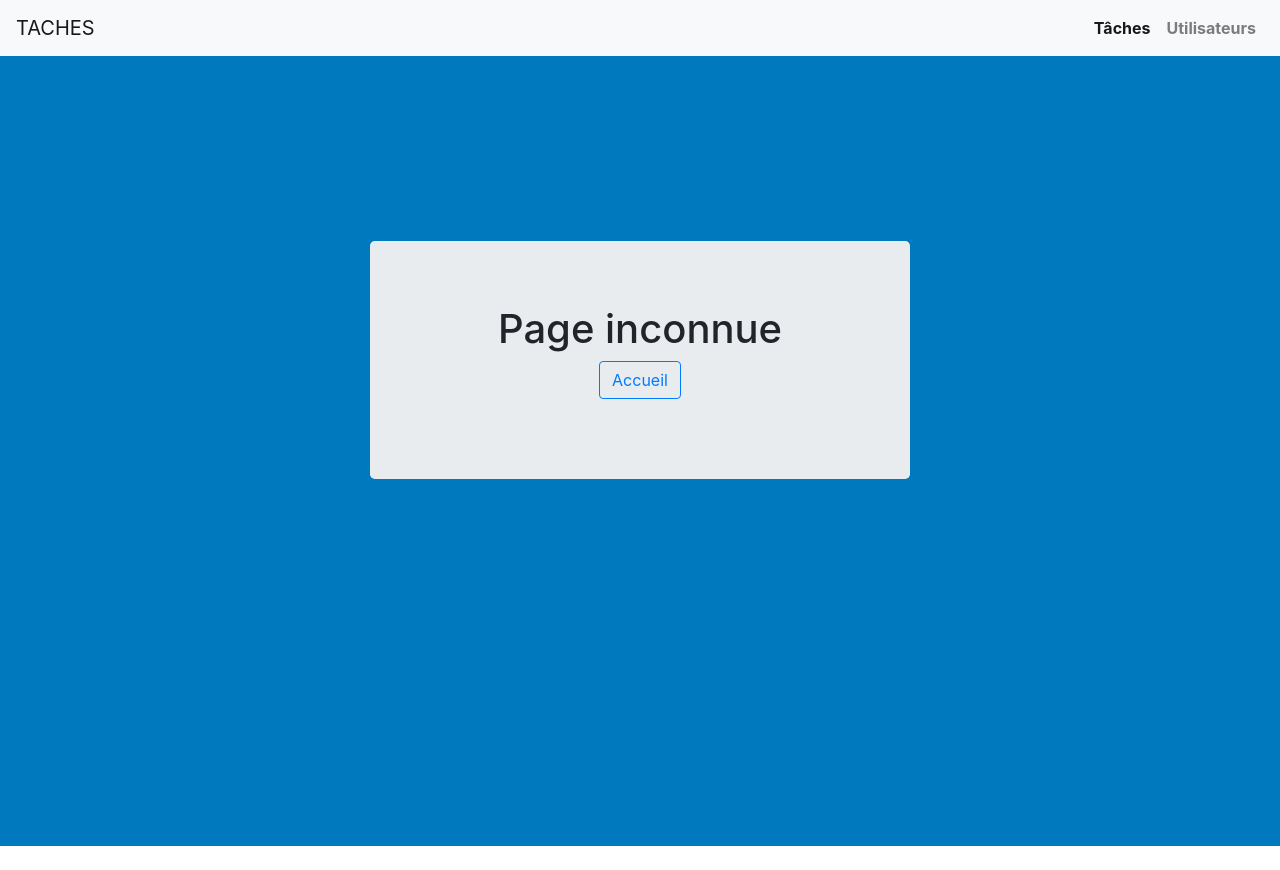
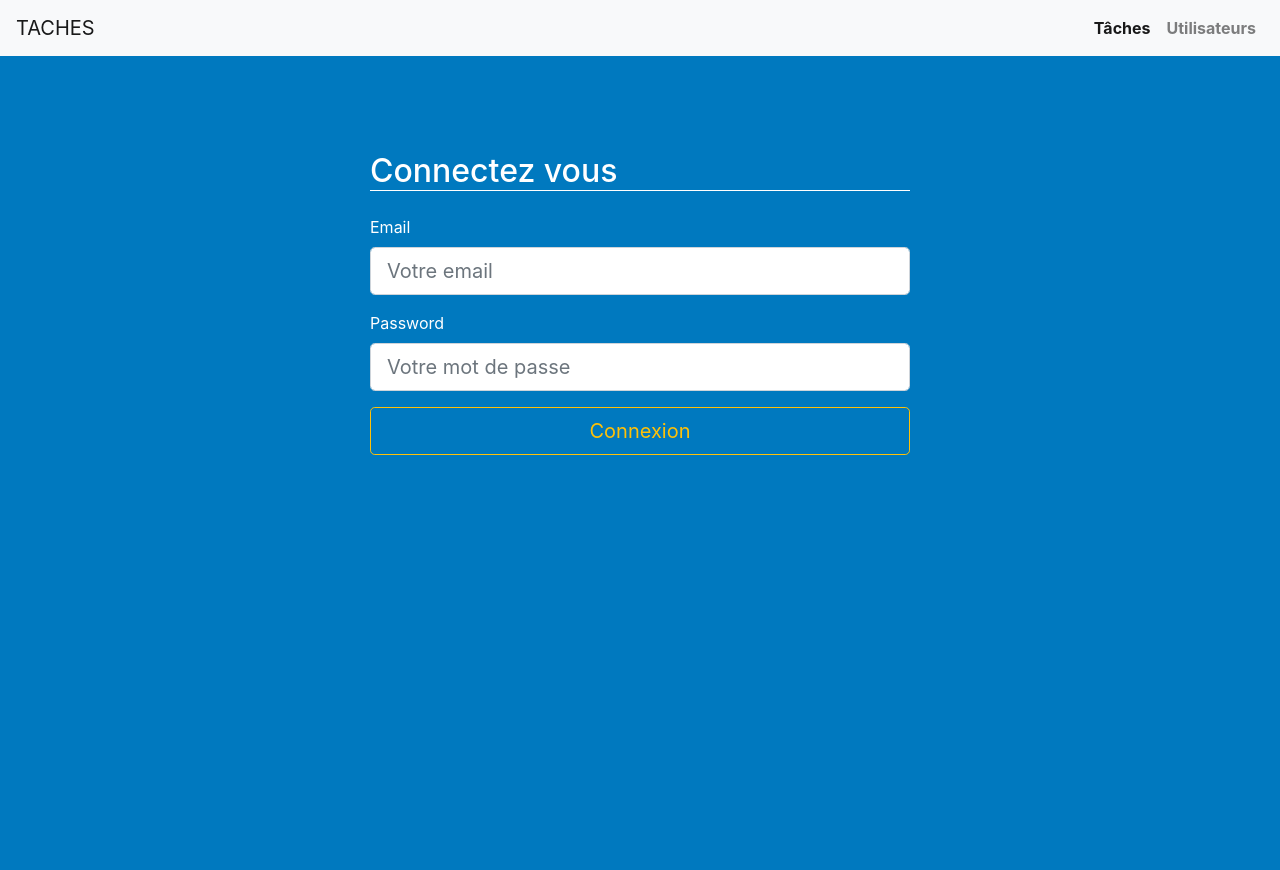
Before and after one commit to simachille/taches-react, a React (Create React App) app: page /sign-in in a window 1280 px wide. Before the commit the page ends 846 px from the top, so only its background shows below. Built offline with nearby package versions, Linux system fonts and the light colour scheme.

Commit message:
composants

```diff
--- a/src/App.js
+++ b/src/App.js
@@ -6,8 +6,15 @@ import TaskEdit from "./components/task-edit/task-edit";
 import Welcome from "./components/welcome/welcome";
 import Tasks from "./components/tasks/tasks";
 
-import { BrowserRouter as Router, Route, Switch } from "react-router-dom";
-import NoMath from "./components/no-match/no-match";
+import {
+  BrowserRouter as Router,
+  Route,
+  Switch,
+  Redirect
+} from "react-router-dom";
+import NoMatch from "./components/no-match/no-match";
+import SignIn from "./components/sign-in/sign-in";
+import AuthProvider from "./context/auth-provider";
 
 function App() {
   return (
@@ -16,13 +23,15 @@ function App() {
         <Header />
         <main className="container-fluid main">
           <Switch>
-            <Route exact path="/" component={Welcome} />
+            <Redirect exact from="/" to="/home" />
+            <Route path="/home" component={Welcome} />
             <Route path="/utilisateurs" component={Users} />
             <Route path="/taches/nouvelle" component={TaskEdit} />
             <Route exact path="/taches" component={Tasks} />
             <Route path="/taches/:id" component={TaskEdit} />
+            <Route path="/sign-in" component={SignIn} />
             <Route path="*">
-              <NoMath />
+              <NoMatch />
             </Route>
           </Switch>
         </main>
--- a/src/components/no-match/no-match.jsx
+++ b/src/components/no-match/no-match.jsx
@@ -2,7 +2,7 @@ import React from "react";
 import { useHistory } from "react-router-dom";
 import { Container, Jumbotron, Button, Row, Col } from "react-bootstrap";
 
-const NoMath = () => {
+const NoMatch = () => {
   const history = useHistory();
   const redirectToHome = () => {
     history.push("/");
@@ -32,4 +32,4 @@ const NoMath = () => {
   );
 };
 
-export default NoMath;
+export default NoMatch;
--- /dev/null
+++ b/src/components/sign-in/sign-in.jsx
@@ -0,0 +1,91 @@
+import React, { useState, useEffect } from "react";
+import { Container, Row, Col } from "react-bootstrap";
+import "./sign-in.css";
+import { useForm } from "react-hook-form";
+import { Redirect } from "react-router-dom";
+
+const SignIn = ({ history }) => {
+  const { register, handleSubmit, errors } = useForm();
+  const [isLoggedIn, setLoggedIn] = useState(false);
+  const [isError, setIsError] = useState(false);
+  const [userName, setUserName] = useState("");
+  const [password, setPassword] = useState("");
+
+  const onSubmit = data => {};
+
+  if (isLoggedIn) {
+    return <Redirect to="/" />;
+  }
+
+  return (
+    <section className="page d-flex mt-4 pt-4 align-items-top">
+      <Container>
+        <Row>
+          <Col xs={12} md={6} className="mx-auto">
+            <h2 className="page-title mb-2 mt-4 pt-4">
+              Connectez vous
+              <span className="ml-2 font-weight-900"></span>
+            </h2>
+            <div className="mt-4">
+              <form
+                action=""
+                className="text-white"
+                onSubmit={handleSubmit(onSubmit)}
+              >
+                <div className="form-group form-group-lg mt-4">
+                  <label htmlFor="title">Email</label>
+
+                  <input
+                    name="title"
+                    type="email"
+                    className="form-control form-control-lg"
+                    id="title"
+                    placeholder="Votre email"
+                    ref={register({
+                      required: "Ce champ est requis",
+                      minLength: { value: 6, message: "trop Court" }
+                    })}
+                  />
+
+                  {errors.title && (
+                    <p className="text-danger">{errors.title.message}</p>
+                  )}
+                </div>
+                <div className="form-group form-group-lg">
+                  <label htmlFor="title">Password</label>
+
+                  <input
+                    name="title"
+                    type="password"
+                    className="form-control form-control-lg"
+                    id="title"
+                    placeholder="Votre mot de passe"
+                    ref={register({
+                      required: "Ce champ est requis",
+                      minLength: { value: 6, message: "trop Court" }
+                    })}
+                  />
+
+                  {errors.title && (
+                    <p className="text-danger">{errors.title.message}</p>
+                  )}
+                </div>
+
+                <div className="form-group form-group-lg">
+                  <button
+                    type="submit"
+                    className="btn btn-outline-warning btn-lg btn-block"
+                  >
+                    Connexion
+                  </button>
+                </div>
+              </form>
+            </div>
+          </Col>
+        </Row>
+      </Container>
+    </section>
+  );
+};
+
+export default SignIn;
--- a/src/components/task-edit/task-edit.jsx
+++ b/src/components/task-edit/task-edit.jsx
@@ -17,8 +17,6 @@ const TaskEdit = ({ match }) => {
   const onSubmit = data => {
     console.log(data);
   };
-
-  onSubmit(data);
 
   useEffect(() => {
     read();
--- /dev/null
+++ b/src/context/auth-provider.jsx
@@ -0,0 +1,12 @@
+import React, { useContext } from "react";
+
+//  Création du contexte
+const AuthContext = React.createContext();
+
+// Hook pour utiliser le contexte
+// Stocke le statut de l'utilisateur(connecté ou déconnecté)
+const AuthProvider = () => {
+  return null; //useContext(AuthContext);
+};
+
+export default AuthProvider;
```
Also changed, not shown: src/components/private-route/private-route.jsx (added, +29 -0 lines), src/components/sign-in/sign-in.css (added).
